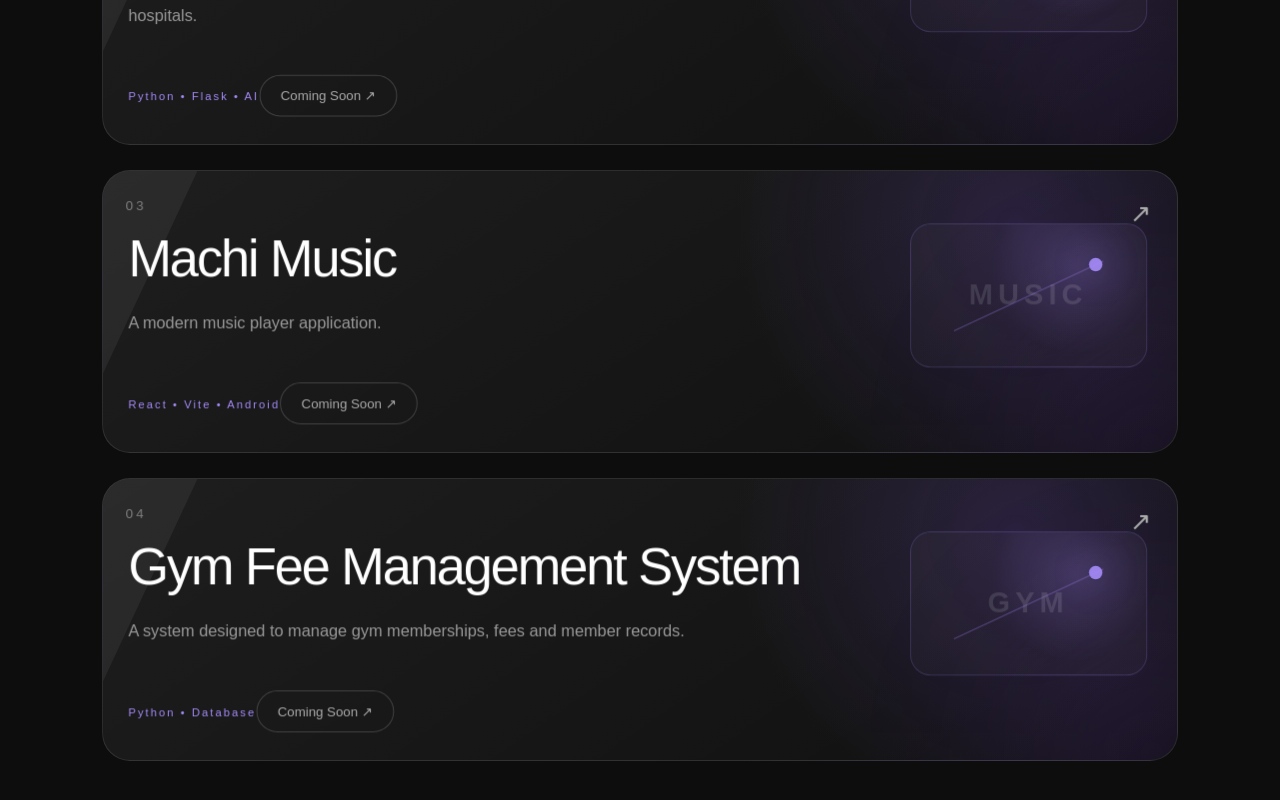
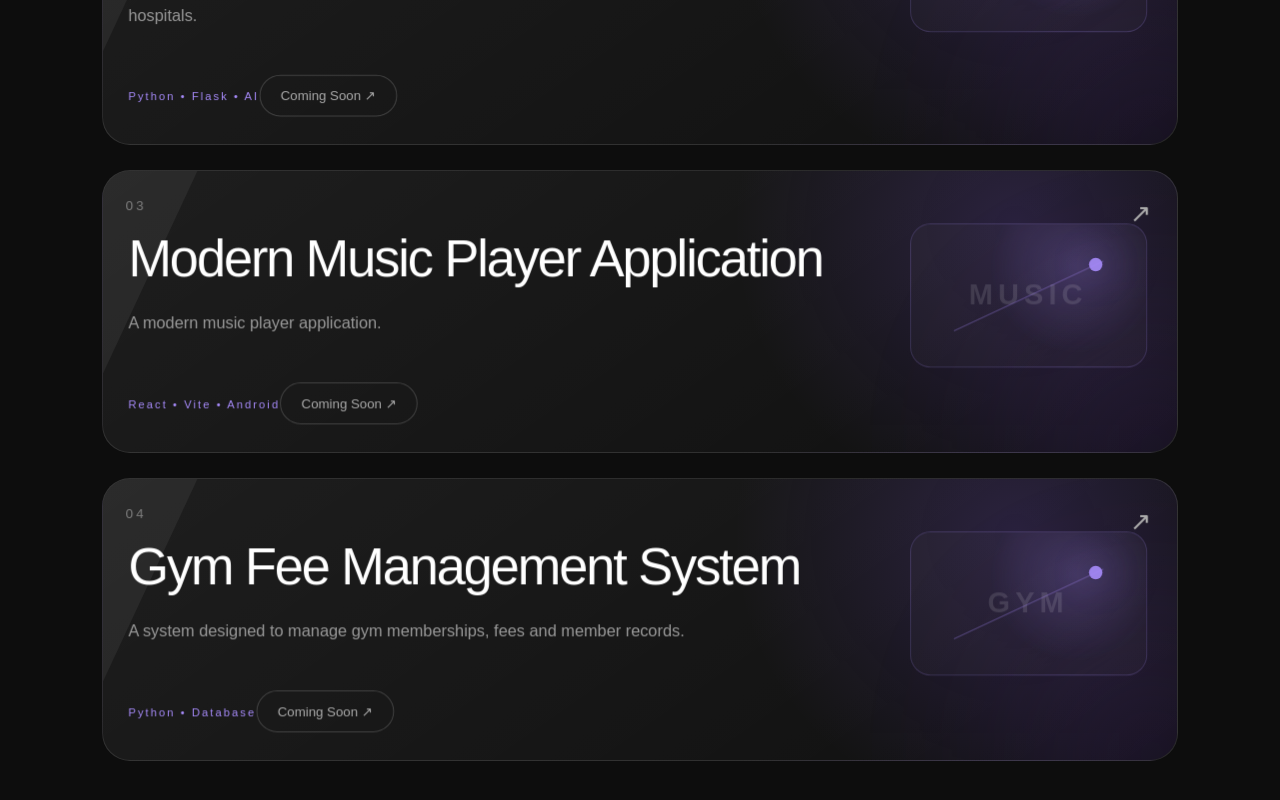
Before and after one commit to ragulns2008/ragul-portfolio, a React (Vite) app: page / in a window 1280 px wide. Shown: the part 3829-4629 px from the top of the page. Built offline with nearby package versions, Linux system fonts and the light colour scheme.

Commit message:
Update music project name

```diff
--- a/src/components/Projects.jsx
+++ b/src/components/Projects.jsx
@@ -18,12 +18,11 @@ function Projects() {
     },
     {
       number: "03",
-      title: "Machi Music",
+      title: "Modern Music Player Application",
       description:
         "A modern music player application.",
       tech: "React • Vite • Android",
-      visual: "MUSIC",
-    },
+      visual: "MUSIC",    },
     {
       number: "04",
       title: "Gym Fee Management System",
```
